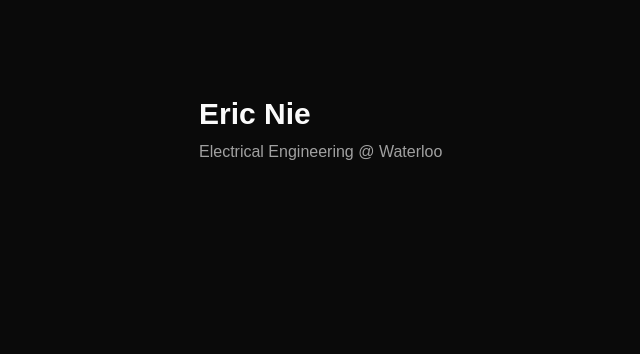
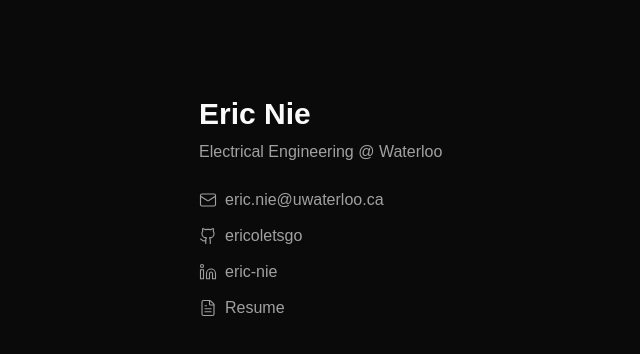
Before and after one commit to ericoletsgo/portfolio-26, a Next.js app: page / in a window 1280 px wide. Shown: the top 354 px of the page, without its empty margins (105-745 px from the left). Built offline with nearby package versions, Linux system fonts and the light colour scheme.

Commit message:
subheader icons and ref to social links

```diff
--- a/app/page.tsx
+++ b/app/page.tsx
@@ -1,9 +1,10 @@
+import Header from "@/components/Header";
+
 export default function Home() {
   return (
     <main className="min-h-screen px-6 py-16 md:py-24">
       <div className="max-w-2xl mx-auto">
-        <h1 className="text-3xl font-bold mb-2">Eric Nie</h1>
-        <p className="text-secondary">Electrical Engineering @ Waterloo</p>
+        <Header />
       </div>
     </main>
   );
--- /dev/null
+++ b/components/Header.tsx
@@ -0,0 +1,47 @@
+import { Github, Linkedin, Mail, FileText } from "lucide-react";
+
+export default function Header() {
+  return (
+    <header>
+      <h1 className="text-3xl font-bold mb-2">Eric Nie</h1>
+      <p className="text-secondary">Electrical Engineering @ Waterloo</p>
+
+      <nav className="flex flex-col gap-3 mt-6">
+        <a
+          href="mailto:eric.nie@uwaterloo.ca"
+          className="text-secondary hover:text-primary transition-colors duration-200 flex items-center gap-2"
+        >
+          <Mail size={18} strokeWidth={1.5} />
+          <span>eric.nie@uwaterloo.ca</span>
+        </a>
+        <a
+          href="https://github.com/ericoletsgo"
+          target="_blank"
+          rel="noopener noreferrer"
+          className="text-secondary hover:text-primary transition-colors duration-200 flex items-center gap-2"
+        >
+          <Github size={18} strokeWidth={1.5} />
+          <span>ericoletsgo</span>
+        </a>
+        <a
+          href="https://linkedin.com/in/eric-nie"
+          target="_blank"
+          rel="noopener noreferrer"
+          className="text-secondary hover:text-primary transition-colors duration-200 flex items-center gap-2"
+        >
+          <Linkedin size={18} strokeWidth={1.5} />
+          <span>eric-nie</span>
+        </a>
+        <a
+          href="https://drive.google.com/file/d/1DXTLRpDqLJsTSWBpYgVMTsp_LL38e3Z5/view?usp=drive_link"
+          target="_blank"
+          rel="noopener noreferrer"
+          className="text-secondary hover:text-primary transition-colors duration-200 flex items-center gap-2"
+        >
+          <FileText size={18} strokeWidth={1.5} />
+          <span>Resume</span>
+        </a>
+      </nav>
+    </header>
+  );
+}
--- a/package.json
+++ b/package.json
@@ -9,6 +9,7 @@
     "lint": "eslint"
   },
   "dependencies": {
+    "lucide-react": "^0.562.0",
     "next": "16.1.1",
     "react": "19.2.3",
     "react-dom": "19.2.3"
```
Also changed, not shown: 1 other file (tests, documents, lock files or other folders).
